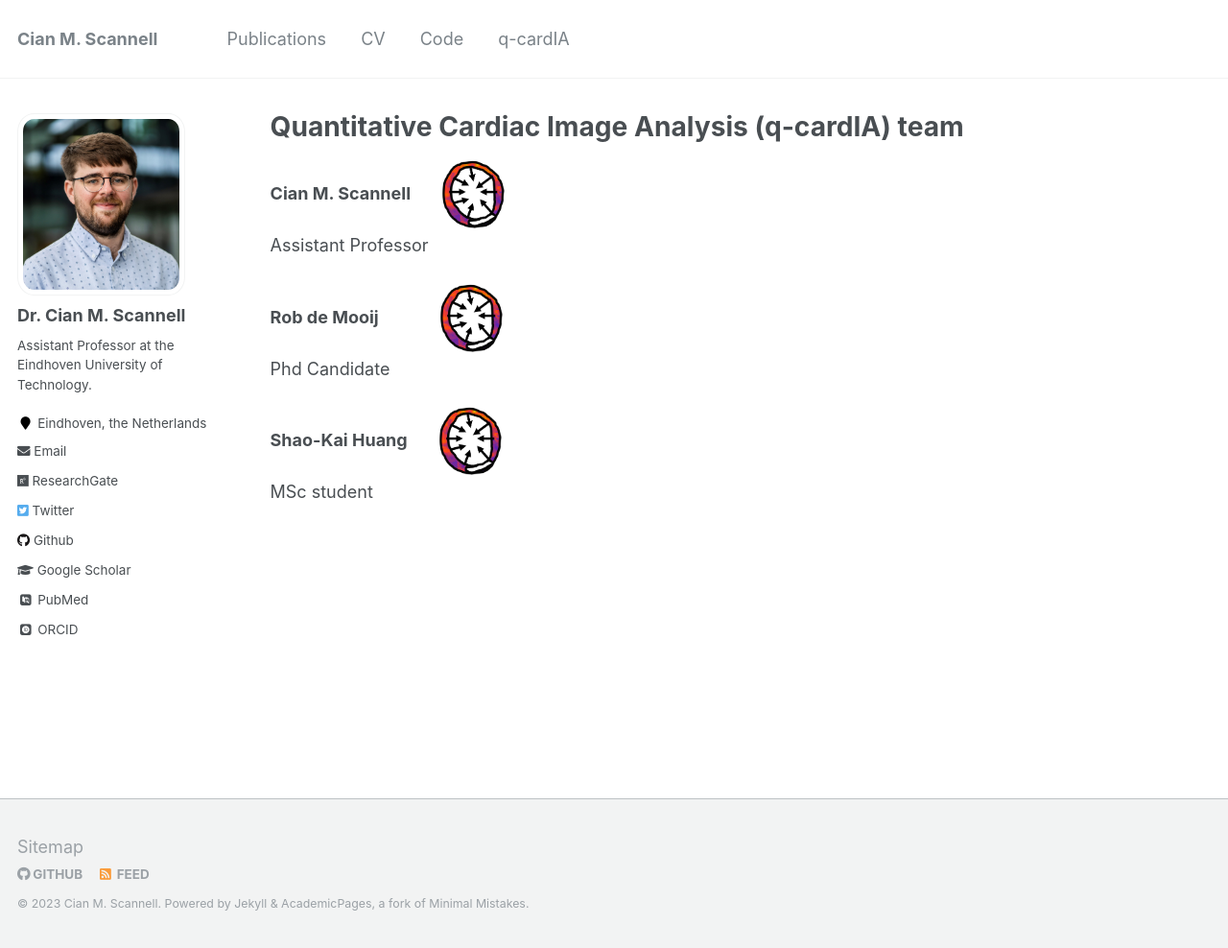
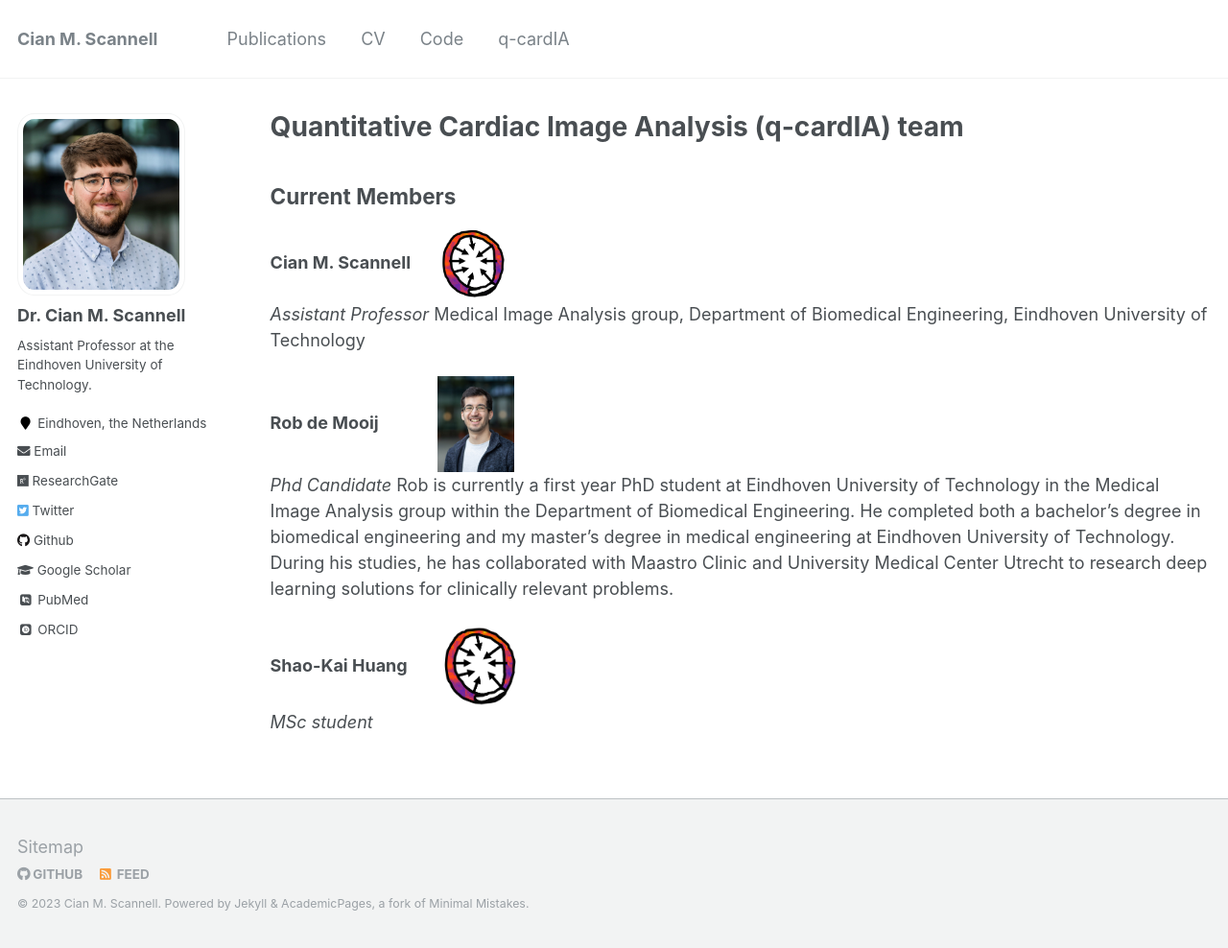
Before and after one commit to cianmscannell/cianmscannell.github.io, a Jekyll site: the page built from _pages/q-cardIA.md, in a window 1280 px wide and 988 px high. Shown: the whole window at 96% size. Built offline with Jekyll 4.4.1, drawn with Linux system fonts in a browser that asks for light colours; some web fonts are replaced.

Commit message:
add rob profile

```diff
--- a/_pages/q-cardIA.md
+++ b/_pages/q-cardIA.md
@@ -9,11 +9,17 @@ redirect_from:
 ---
 
 
+## Current Members
+
 **Cian M. Scannell**&nbsp;&nbsp;&nbsp;&nbsp;&nbsp;&nbsp;<img src="/images/combined-map.png" width="70" height="50">
-Assistant Professor
+*Assistant Professor*
+Medical Image Analysis group, Department of Biomedical Engineering, Eindhoven University of Technology
 
-**Rob de Mooij**&nbsp;&nbsp;&nbsp;&nbsp;&nbsp;&nbsp;&nbsp;&nbsp;&nbsp;&nbsp;&nbsp;&nbsp;<img src="/images/combined-map.png" width="70" height="50">
-Phd Candidate
+**Rob de Mooij**&nbsp;&nbsp;&nbsp;&nbsp;&nbsp;&nbsp;&nbsp;&nbsp;&nbsp;&nbsp;&nbsp;&nbsp;<img src="/images/de_Mooij_Rob.png" width="80" height="55">
+*Phd Candidate*
+Rob is currently a first year PhD student at Eindhoven University of Technology in the Medical Image Analysis group within the Department of Biomedical Engineering.
+He completed both a bachelor’s degree in biomedical engineering and my master’s degree in medical engineering at Eindhoven University of Technology. During his studies, he has collaborated with Maastro Clinic and University Medical Center Utrecht to research deep learning solutions for clinically relevant problems.
 
-**Shao-Kai Huang**&nbsp;&nbsp;&nbsp;&nbsp;&nbsp;&nbsp;<img src="/images/combined-map.png" width="70" height="50">
-MSc student
+
+**Shao-Kai Huang**&nbsp;&nbsp;&nbsp;&nbsp;&nbsp;&nbsp;&nbsp;<img src="/images/combined-map.png" width="80" height="55">
+*MSc student*
```
Also changed, not shown: images/de_Mooij_Rob.png (added).
